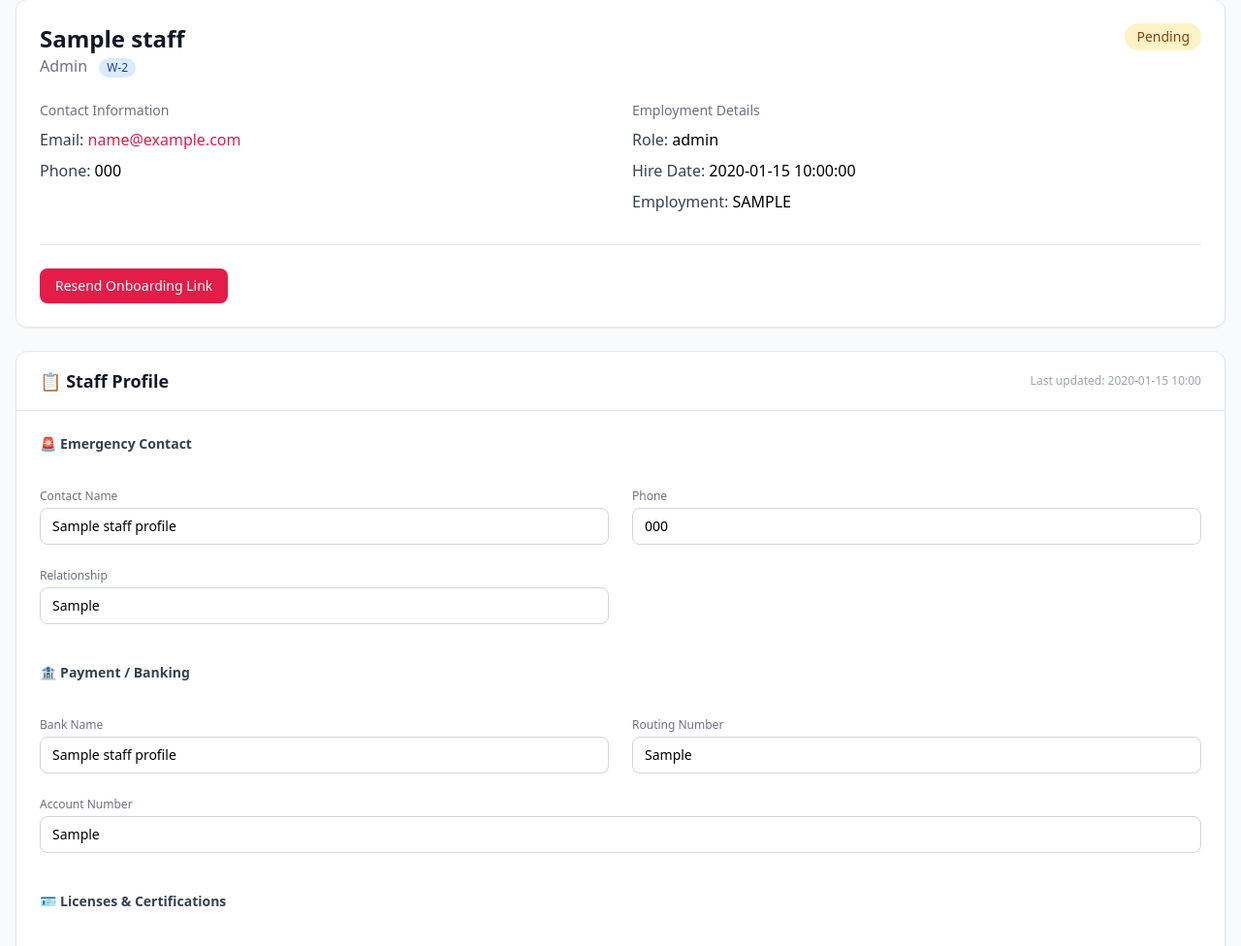
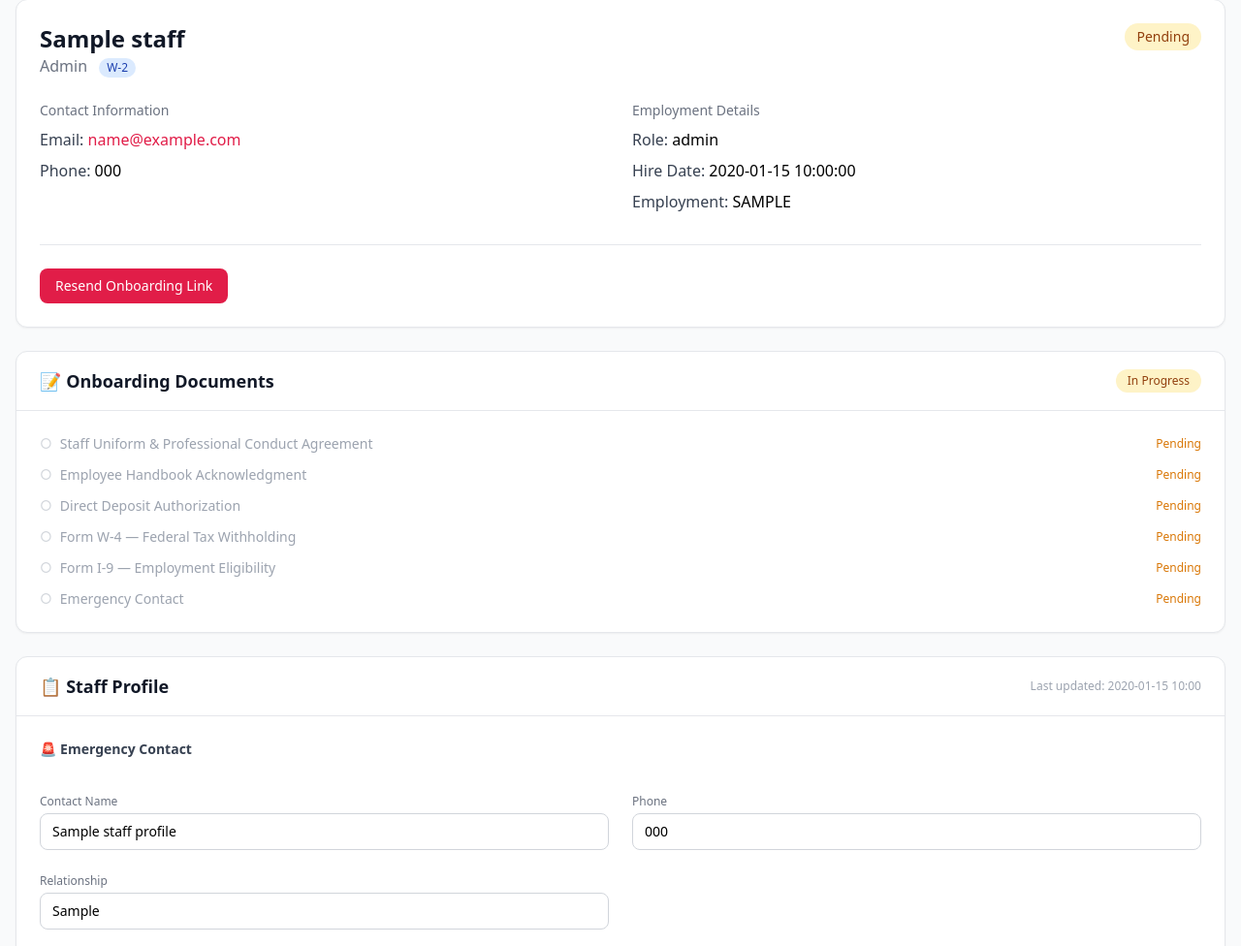
Before and after one commit to wavesurgeai-art/venuehr, a Flask app: page /admin/staff/1 in a window 1280 px wide. Shown: the part 142-1118 px from the top of the page at 97% size. Run offline with Flask 3, Linux system fonts and the light colour scheme; the visitor is signed in with stand-in values (Sample User, id 1); a database or web service that is not in the repository returns one stand-in record (values such as "Sample title"); parts of the project's set-up code (start-up, migrations or seed data) failed here and were passed over; some libraries are stand-ins or nearby versions.

Commit message:
Update staff_detail.html

```diff
--- a/templates/staff_detail.html
+++ b/templates/staff_detail.html
@@ -66,6 +66,37 @@
         {% if staff.agreement_status == 'signed' %}
         <a href="{{ url_for('view_agreement', staff_id=staff.id) }}" class="bg-emerald-600 text-white px-4 py-2 rounded-lg text-sm font-medium hover:bg-emerald-700">View Signed Agreement</a>
         {% endif %}
+    </div>
+</div>
+
+{# Onboarding Documents Status #}
+<div class="bg-white rounded-xl shadow-sm border border-gray-200 mb-6">
+    <div class="px-6 py-4 border-b border-gray-200 flex justify-between items-center">
+        <h2 class="text-lg font-semibold text-gray-900">📝 Onboarding Documents</h2>
+        {% if onboarding_complete %}
+        <span class="inline-flex items-center px-3 py-1 rounded-full text-xs font-medium bg-emerald-100 text-emerald-800">Packet Complete</span>
+        {% else %}
+        <span class="inline-flex items-center px-3 py-1 rounded-full text-xs font-medium bg-amber-100 text-amber-800">In Progress</span>
+        {% endif %}
+    </div>
+    <div class="p-6">
+        <ul class="space-y-3">
+            {% for doc in onboarding_docs %}
+            <li class="flex items-center justify-between text-sm">
+                <span class="flex items-center gap-2">
+                    {% if doc.done %}<span class="text-emerald-600">✓</span>{% else %}<span class="text-gray-300">○</span>{% endif %}
+                    <span class="{% if doc.done %}text-gray-800{% else %}text-gray-400{% endif %}">{{ doc.title }}</span>
+                </span>
+                {% if doc.done and doc.signed_at %}
+                <span class="text-xs text-gray-400">Signed {{ doc.signed_at[:10] }}</span>
+                {% elif doc.done %}
+                <span class="text-xs text-gray-400">Complete</span>
+                {% else %}
+                <span class="text-xs text-amber-600">Pending</span>
+                {% endif %}
+            </li>
+            {% endfor %}
+        </ul>
     </div>
 </div>
 
```
